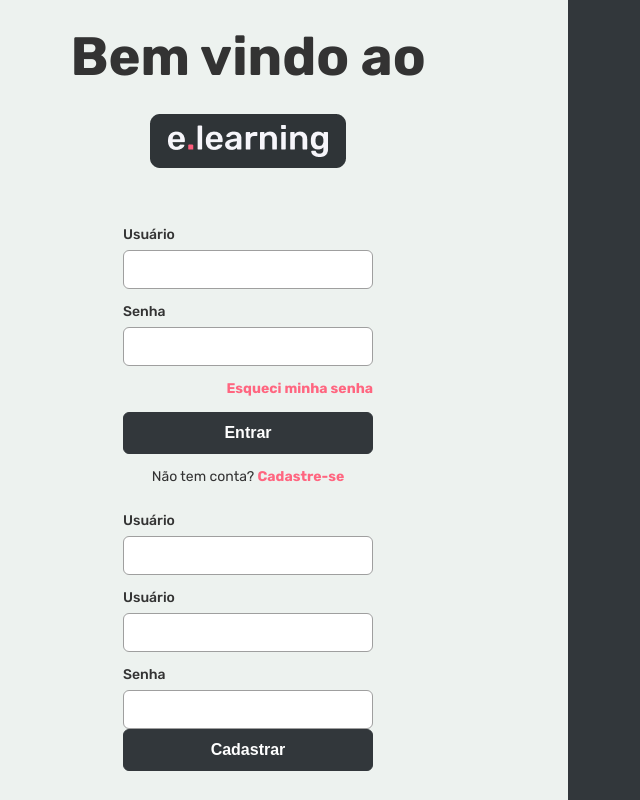
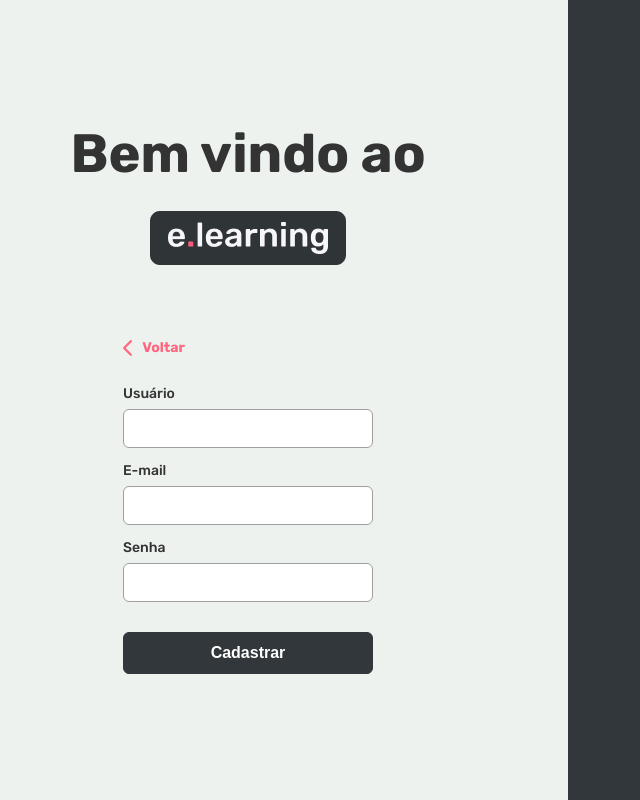
Before and after one commit to GiovaniMenegat/e-learning-frontend, a Vue app: page /login in a window 1280 px wide. Both pictures are taken after a click on the link "Cadastre-se". Shown: the whole page, without its empty margins (72-712 px from the left). Built offline with nearby package versions, Linux system fonts and the light colour scheme.

Commit message:
feat: change login to sign up form

```diff
--- a/package.json
+++ b/package.json
@@ -8,6 +8,9 @@
     "lint": "vue-cli-service lint"
   },
   "dependencies": {
+    "@fortawesome/fontawesome-svg-core": "^6.1.2",
+    "@fortawesome/free-solid-svg-icons": "^6.1.2",
+    "@fortawesome/vue-fontawesome": "^2.0.8",
     "core-js": "^3.8.3",
     "vue": "^2.6.14",
     "vue-router": "^3.5.1"
--- a/src/components/LoginForm.vue
+++ b/src/components/LoginForm.vue
@@ -1,5 +1,5 @@
 <template>
-  <form action="">
+  <form action="" v-if="toggleFormProp">
     <div class="email animate pop">
         <label for="email">Usuário</label>
         <input type="text" id="email" name="email" v-model="email">
@@ -16,7 +16,7 @@
         Entrar
     </button>
 
-    <p class="create-account animate pop delay-4">Não tem conta? <a href="#">Cadastre-se</a></p>
+    <p class="create-account animate pop delay-4">Não tem conta? <a href="#" @click="showSignUp">Cadastre-se</a></p>
   </form>
 </template>
 
@@ -29,9 +29,15 @@ export default {
       password: ''
     }
   },
+  props: {
+    toggleFormProp: Boolean
+  },
   methods: {
     login() {
       console.log('logou');
+    },
+    showSignUp() {
+      this.$emit('toggle-form');
     }
   }
 }
--- a/src/components/SignUpForm.vue
+++ b/src/components/SignUpForm.vue
@@ -1,25 +1,31 @@
 <template>
-  <form action="">
-    <div class="name animate pop">
+  <form action="" v-if="!toggleFormProp">
+  <div class="back-button animate pop">
+    <font-awesome-icon :icon="['fas', 'chevron-left']" />
+    <a href="#" @click="showLogin">Voltar</a>
+  </div>
+
+    <div class="name animate pop delay-1">
         <label for="name">Usuário</label>
         <input type="text" id="name" name="name" v-model="name">
     </div>
 
-    <div class="email animate pop">
-        <label for="email">Usuário</label>
+    <div class="email animate pop delay-2">
+        <label for="email">E-mail</label>
         <input type="text" id="email" name="email" v-model="email">
     </div>
 
-    <div class="password animate pop delay-1">
+    <div class="password animate pop delay-3">
         <label for="password">Senha</label>
         <input type="password" id="password" name="password" v-model="password">
     </div>
 
-    <button @click.prevent="signUp" class="animate pop delay-3">
+    <button @click.prevent="signUp" class="sign-up-button animate pop delay-4">
         Cadastrar
     </button>
   </form>
 </template>
+
 <script>
 export default {
   name: 'SugnUpForm',
@@ -30,13 +36,20 @@ export default {
       password: ''
     }
   },
+  props: {
+    toggleFormProp: Boolean
+  },
   methods: {
     signUp() {
       console.log('cadastrou');
+    },
+    showLogin() {
+      this.$emit('toggle-form');
     }
   }
 }
 </script>
+
 <style>
 
 </style>
--- a/src/main.js
+++ b/src/main.js
@@ -1,6 +1,13 @@
 import Vue from 'vue'
 import App from './App.vue'
 import router from './router'
+
+import { library } from '@fortawesome/fontawesome-svg-core'
+import { faUser, faChevronLeft } from '@fortawesome/free-solid-svg-icons'
+import { FontAwesomeIcon } from '@fortawesome/vue-fontawesome'
+
+library.add(faUser, faChevronLeft);
+Vue.component('font-awesome-icon', FontAwesomeIcon);
 
 Vue.config.productionTip = false
 
--- a/src/styles/core/_animations.scss
+++ b/src/styles/core/_animations.scss
@@ -1,6 +1,6 @@
 .animate {
   animation-duration: 0.75s;
-  animation-delay: 0.5s;
+  animation-delay: 0.2s;
   animation-name: animate-fade;
   animation-timing-function: cubic-bezier(0.26, 0.53, 0.74, 1.48);
   animation-fill-mode: backwards;
@@ -43,16 +43,16 @@
 }
 
 .delay-1 {
-  animation-delay: 0.6s;
+  animation-delay: 0.3s;
 }
 .delay-2 {
-  animation-delay: 0.7s;
+  animation-delay: 0.4s;
 }
 .delay-3 {
-  animation-delay: 0.8s;
+  animation-delay: 0.5s;
 }
 .delay-4 {
-  animation-delay: 0.9s;
+  animation-delay: 0.6s;
 }
 
 @media screen and (prefers-reduced-motion: reduce) {
--- a/src/views/Login/LoginView.vue
+++ b/src/views/Login/LoginView.vue
@@ -5,8 +5,8 @@
       <h1 class="animate pop">Bem vindo ao</h1>
       <img class="animate pop" alt="e.learning logo" src="@/assets/elearning.png">
 
-      <LoginForm />
-      <SignUpForm />
+      <LoginForm @toggle-form="toggleFormOnClick" :toggleFormProp="toggleForm" />
+      <SignUpForm @toggle-form="toggleFormOnClick" :toggleFormProp="toggleForm"/>
 
     </div>
     <div class="welcome-right">
@@ -25,10 +25,20 @@ import SignUpForm from "@/components/SignUpForm.vue";
 
 export default {
   name: 'WelcomeView',
+  data(){
+    return {
+      toggleForm: true
+    }
+  },
   components: {
     LoginForm,
     SignUpForm
-}
+  },
+  methods: {
+    toggleFormOnClick() {
+      this.toggleForm = !this.toggleForm;
+    }
+  }
 }
 </script>
 
@@ -45,6 +55,27 @@ export default {
       flex-direction: column;
       justify-content: center;
       align-items: center;
+
+      .back-button {
+        flex-direction: initial;
+        align-items: center;
+        svg {
+          color: $pink;
+          margin-right: 8px;
+        }
+        a {
+          text-decoration: none;
+          margin: 16px 0;
+          color: $pink;
+          font-size: 14px;
+          font-weight: 700;
+          outline: none;
+
+          &:hover {
+            text-decoration: underline;
+          }
+        }
+      }
 
       h1 {
         font-size: 54px;
@@ -116,6 +147,10 @@ export default {
           }
         }
 
+        .sign-up-button {
+          margin-top: 30px;
+        }
+
         .create-account {
           font-size: 14px;
           text-align: center;
```
Also changed, not shown: 2 other files (tests, documents, lock files or other folders).
